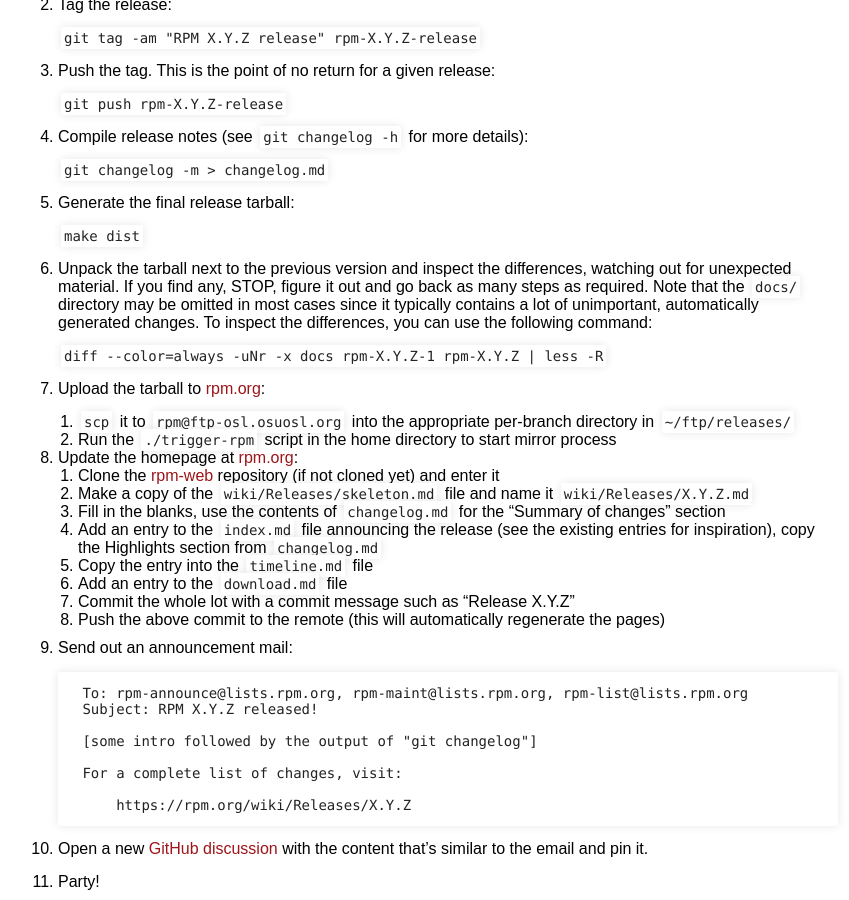
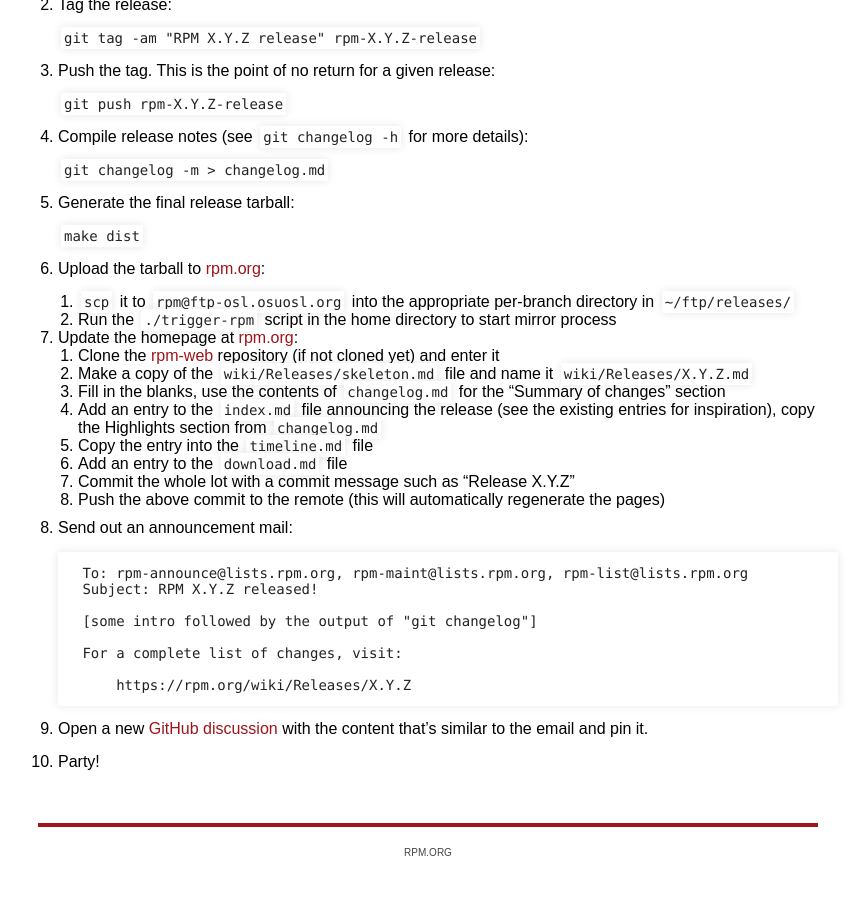
Before and after one commit to rpm-software-management/rpm-web, a Jekyll site: the page built from devel_doc/release_maintaince.md, in a window 1280 px wide and 900 px high, scrolled down 5259 px. Shown: the whole window, without its empty margins (212-1061 px from the left). Built offline with Jekyll 4.4.1, drawn with Linux system fonts in a browser that asks for light colours.

Commit message:
Drop tarball diff step
With us moving to automatically generated tarballs on GitHub, this step
is no longer relevant (see next commit).

```diff
--- a/devel_doc/release_maintaince.md
+++ b/devel_doc/release_maintaince.md
@@ -354,15 +354,6 @@ you're preparing, for example `4.19.1`.
 
     `make dist`
 
-1. Unpack the tarball next to the previous version and inspect the differences,
-   watching out for unexpected material.  If you find any, STOP, figure it out
-   and go back as many steps as required.  Note that the `docs/` directory may
-   be omitted in most cases since it typically contains a lot of unimportant,
-   automatically generated changes.  To inspect the differences, you can use
-   the following command:
-
-    `diff --color=always -uNr -x docs rpm-X.Y.Z-1 rpm-X.Y.Z | less -R`
-
 1. Upload the tarball to [rpm.org](https://rpm.org/):
 
     1. `scp` it to `rpm@ftp-osl.osuosl.org` into the appropriate per-branch
```
